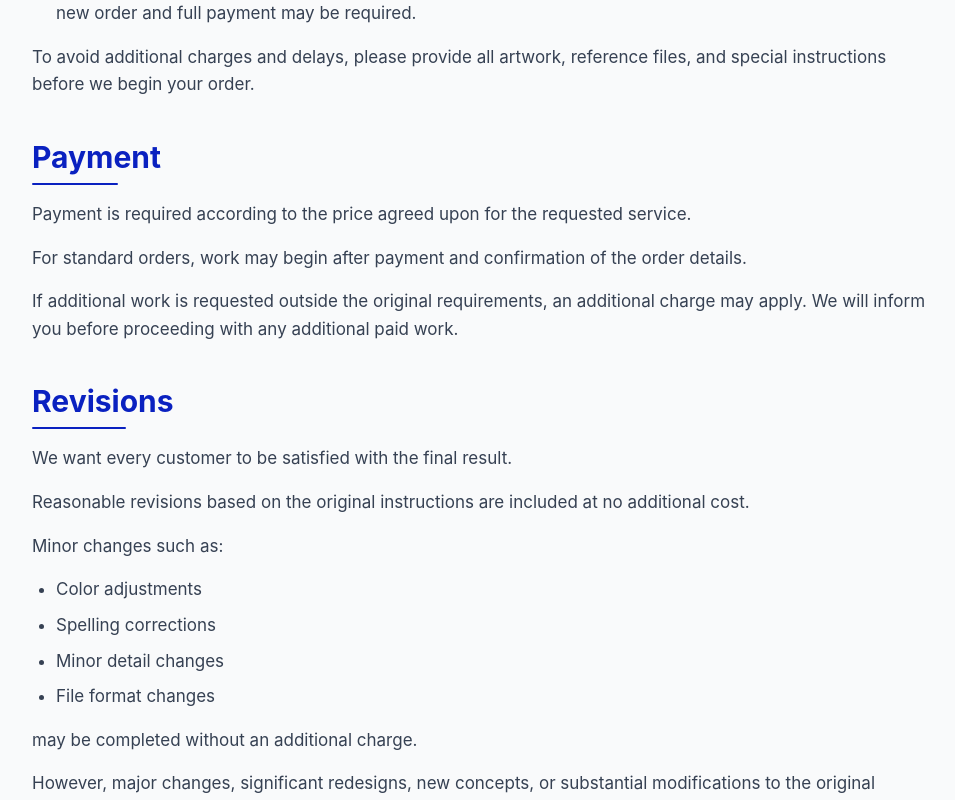
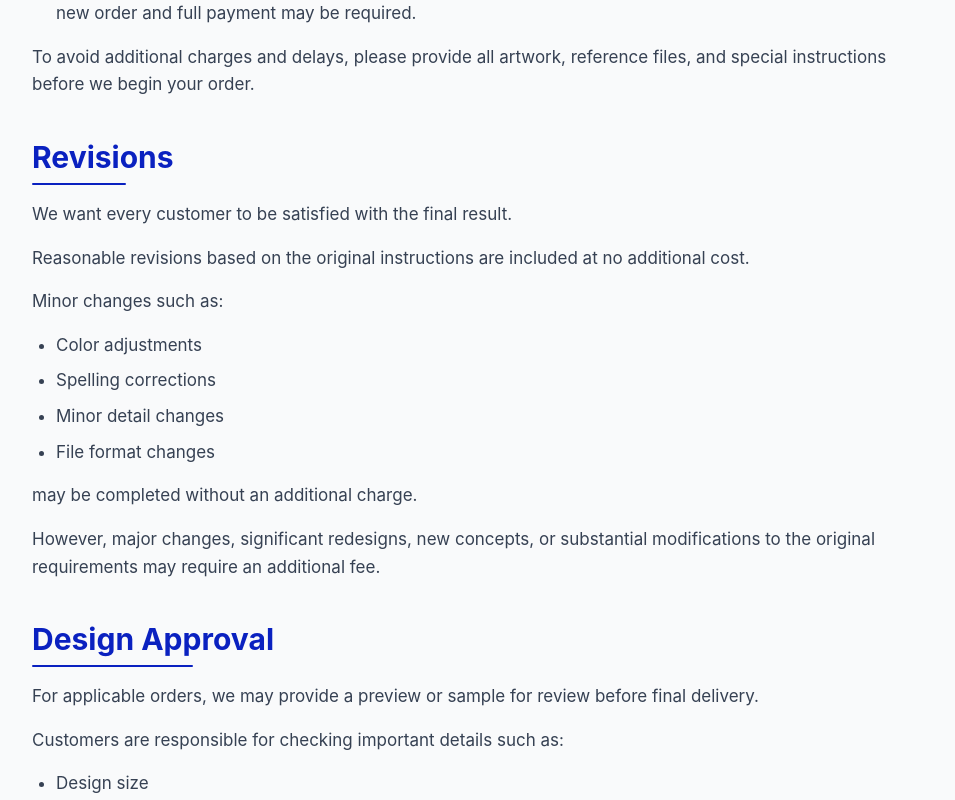
Before and after one commit to fourgoAgency/Ah-digitizing, a Next.js app: page /terms-and-conditions in a window 1280 px wide. Shown: the part 2440-3240 px from the top of the page, without its empty margins (160-1115 px from the left). Built offline with nearby package versions, Linux system fonts and the light colour scheme.

Commit message:
Remove Payment section from Terms & Conditions

```diff
--- a/app/(main)/terms-and-conditions/page.tsx
+++ b/app/(main)/terms-and-conditions/page.tsx
@@ -136,24 +136,6 @@ const termsData: Array<{ id: string; title: string | null; blocks: ContentBlock[
       {
         type: "paragraph",
         text: "To avoid additional charges and delays, please provide all artwork, reference files, and special instructions before we begin your order.",
-      },
-    ],
-  },
-  {
-    id: "payment",
-    title: "Payment",
-    blocks: [
-      {
-        type: "paragraph",
-        text: "Payment is required according to the price agreed upon for the requested service.",
-      },
-      {
-        type: "paragraph",
-        text: "For standard orders, work may begin after payment and confirmation of the order details.",
-      },
-      {
-        type: "paragraph",
-        text: "If additional work is requested outside the original requirements, an additional charge may apply. We will inform you before proceeding with any additional paid work.",
       },
     ],
   },
```
